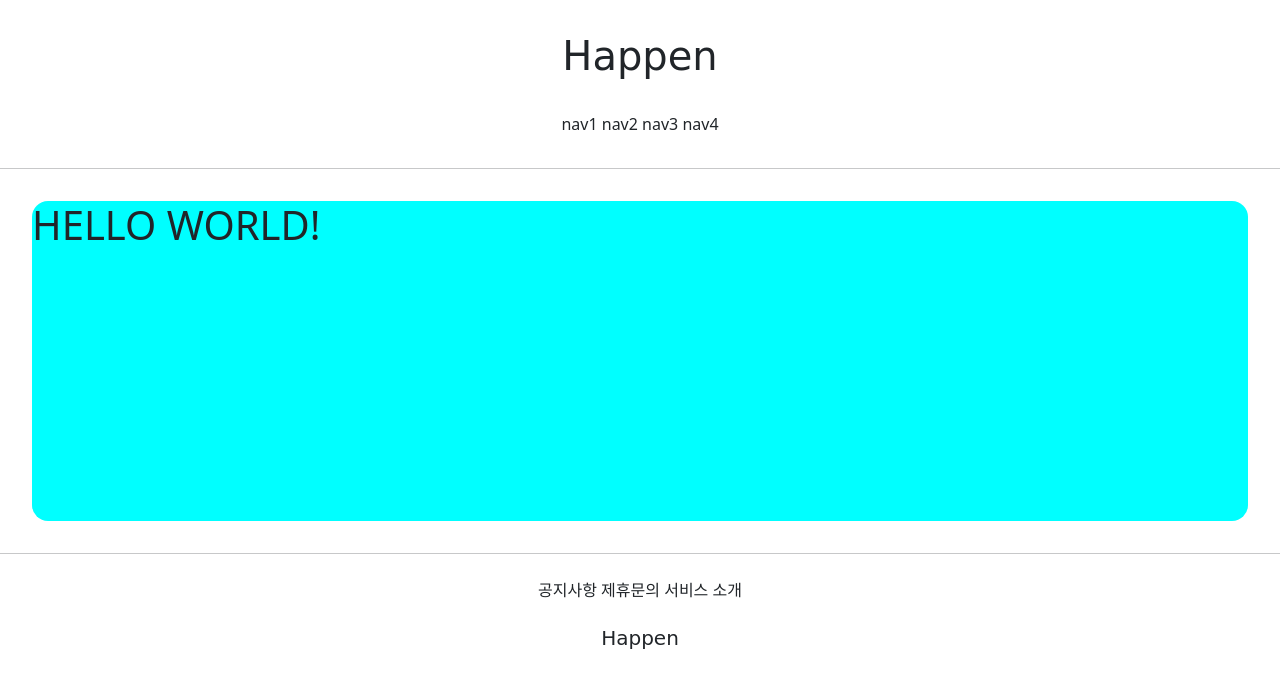
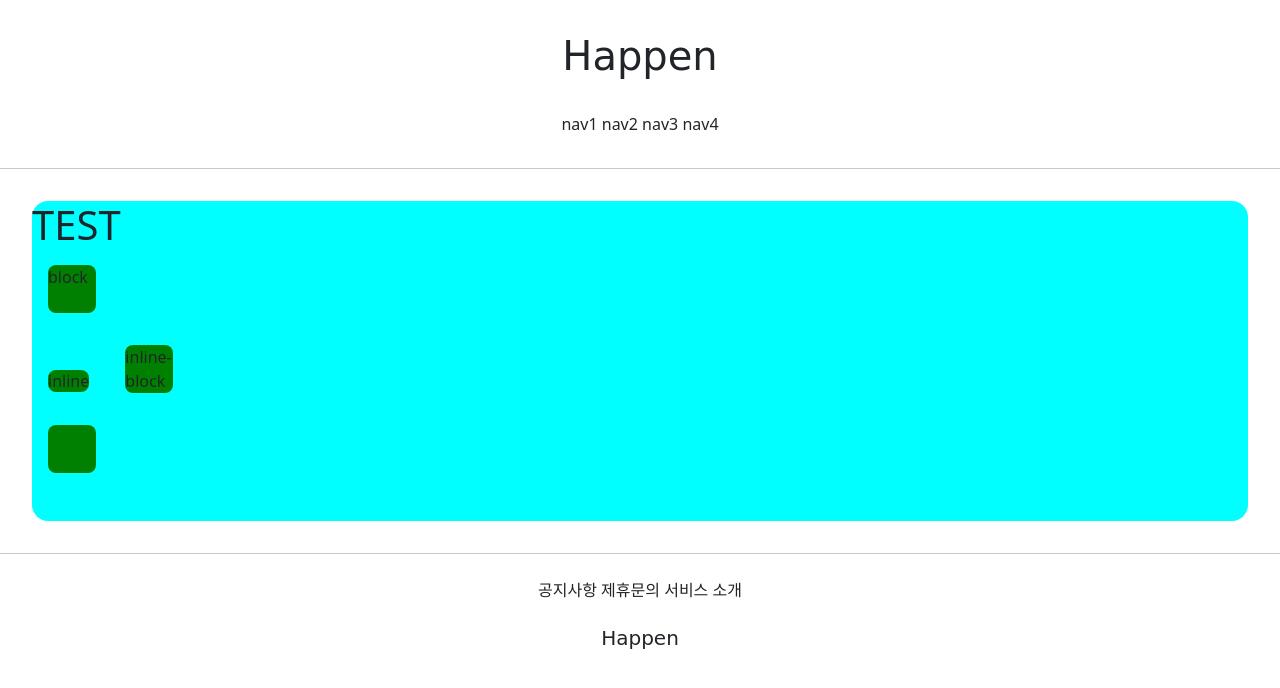
Before and after one commit to tkekdzhd/gis_0702_2, a Django app: page /accounts/hello_world/ in a window 1280 px wide. Shown: the top 688 px of the page. Run offline with Django 3.2, Linux system fonts and the light colour scheme; parts of the project's set-up code (start-up, migrations or seed data) failed here and were passed over.

Commit message:
0707 commit 2

```diff
--- a/accountapp/templates/accountapp/hello_world.html
+++ b/accountapp/templates/accountapp/hello_world.html
@@ -1,7 +1,23 @@
 {% extends 'base.html' %}
 
 {% block content %}
+
+    <style>
+        .test{
+            background-color: green;
+            margin: 1rem;
+            width: 48px;
+            height: 48px;
+            border-radius: .5rem;
+        }
+    </style>
+
     <div style="height: 20rem; background-color: aqua; margin: 2rem; border-radius: 1rem">
-        <h1>HELLO WORLD!</h1>
+        <h1>TEST</h1>
+        <div class="test" style="display: block">block</div>
+        <div class="test" style="display: inline">inline</div>
+        <div class="test" style="display: none">none</div>
+        <div class="test" style="display: inline-block">inline-block</div>
+        <div class="test"></div>
     </div>
 {% endblock %}
```
